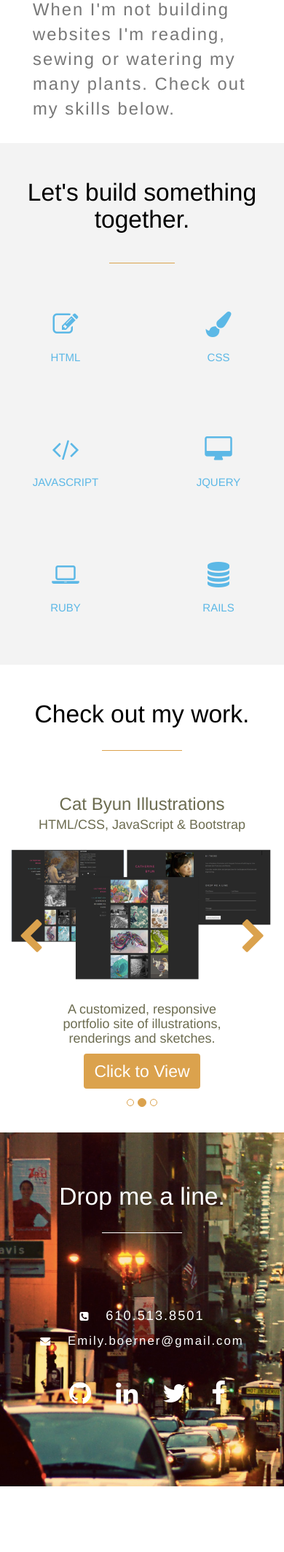
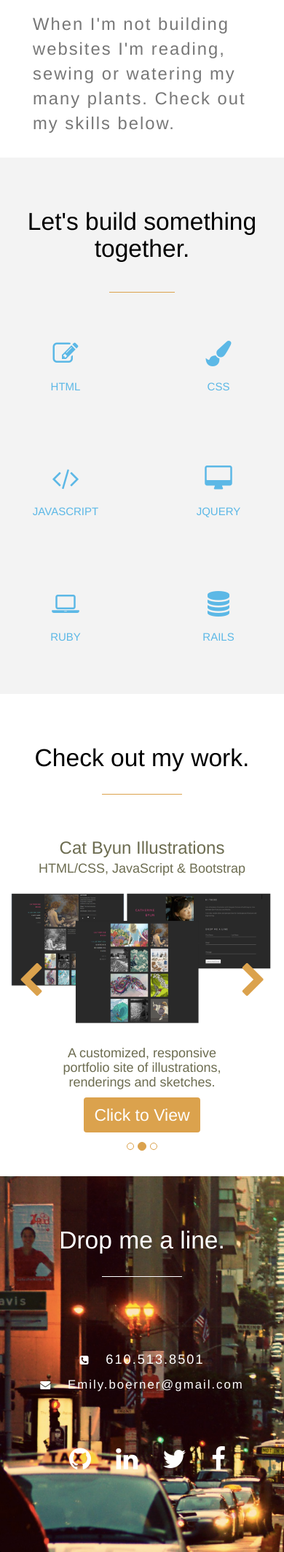
Before and after one commit to EmilyBoer/Emilyboer.github.io, a PHP site: page / in a window 390 px wide. Shown: the part 1278-3405 px from the top of the page at 73% size. Before the commit the page ends 3315 px from the top, so only its background shows below. Run offline with PHP 8.4, Linux system fonts and the light colour scheme; some libraries are stand-ins or nearby versions; some web fonts are replaced.

Commit message:
change margins

```diff
--- a/stylesheets/default2.css
+++ b/stylesheets/default2.css
@@ -696,7 +696,7 @@ a.contact-info2:hover, a.contact-info:hover{
   /*ALL SITES */
  .skill-header-skills, .skill-header, .skill-header-projects{
     font-size:2.4em;
-    margin-top: 50px;
+    margin-top: 70px;
   }
   .skill-header-contact{
     font-size:2.4em;
@@ -853,7 +853,7 @@ a.contact-info2:hover, a.contact-info:hover{
   font-weight: 300;
 }
 .contact-container{
-  margin-bottom: 40px;
+  margin-bottom: 70px;
 }
 .icons{
   margin-top: -20px;
```
